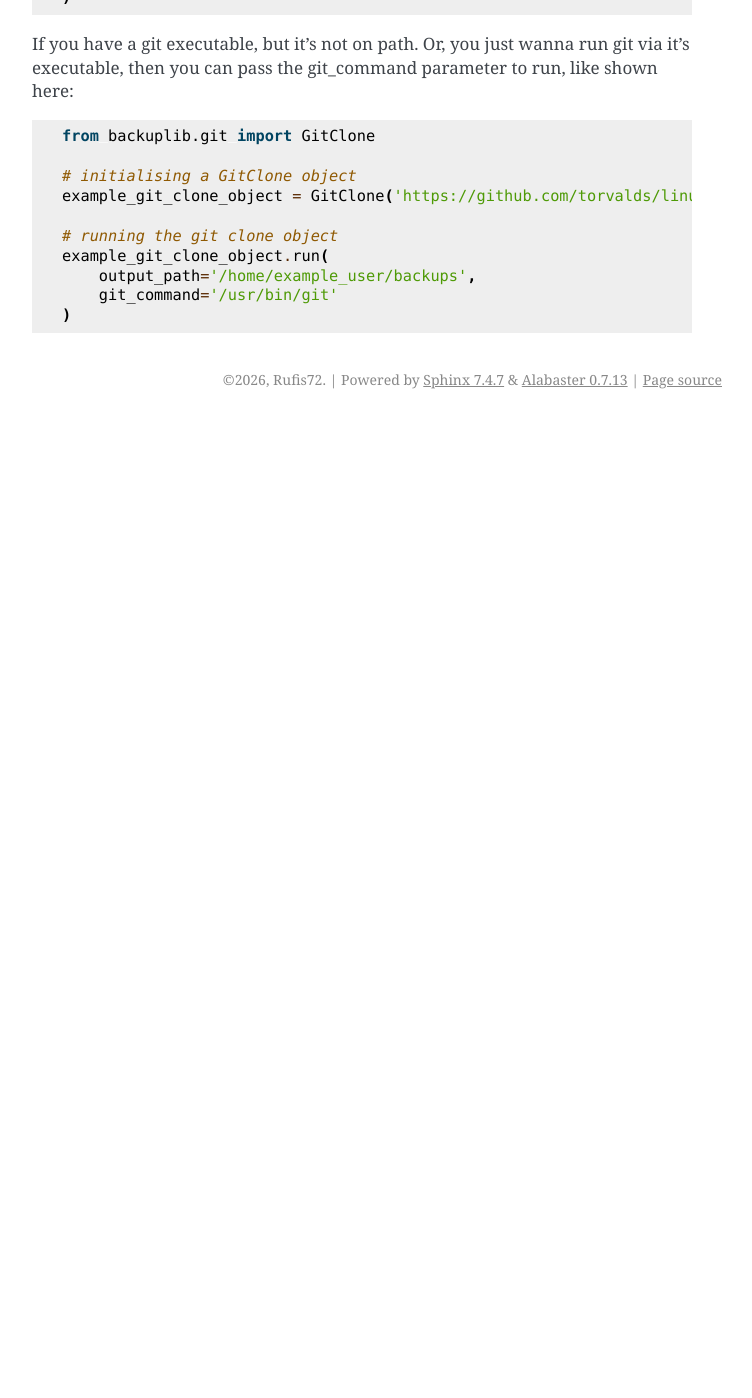
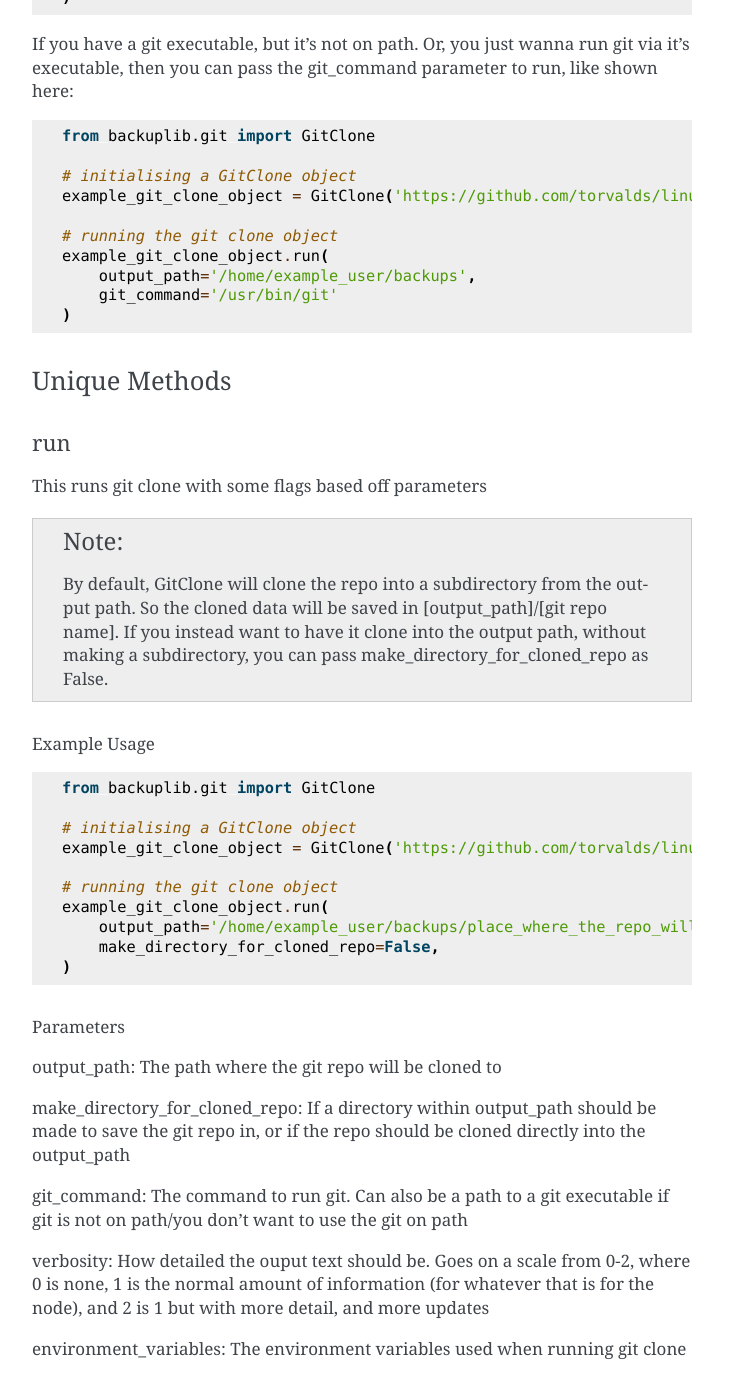
Before and after one commit to Rufis72/backuplib, a Sphinx documentation site: the page built from docs/source/nodes/node_objects/git/git_clone.rst, in a window 1280 px wide and 1400 px high, scrolled down 545 px. Shown: the whole window, without its empty margins (388-1140 px from the left). Built offline with Sphinx 7.4.7, drawn with Linux system fonts in a browser that asks for light colours; before the commit the page ends 964 px from its top, so only the background shows below that; some of the changed text lies outside the part shown.

Commit message:
Updated the GitClone docs to match the new format

```diff
--- a/docs/source/nodes/node_objects/git/git_clone.rst
+++ b/docs/source/nodes/node_objects/git/git_clone.rst
@@ -3,7 +3,7 @@ GitClone
 
 This object runs ``git clone``, with some extra features.
 
-Usage
+Example Usage
 ++++++
 
 By default, GitClone will clone the repo into a subdirectory from the output path. So the cloned data will be saved in [output_path]/[git repo name].
@@ -37,3 +37,44 @@ If you have a git executable, but it's not on path. Or, you just wanna run git v
         output_path='/home/example_user/backups',
         git_command='/usr/bin/git'
     )
+
+Unique Methods
+---------------
+
+run
+^^^^^^^^^^^^^
+
+This runs git clone with some flags based off parameters
+
+.. note::
+    By default, GitClone will clone the repo into a subdirectory from the output path. So the cloned data will be saved in [output_path]/[git repo name].
+    If you instead want to have it clone into the output path, without making a subdirectory, you can pass make_directory_for_cloned_repo as False.
+
+Example Usage
+#####################
+
+.. code-block:: python
+
+    from backuplib.git import GitClone
+
+    # initialising a GitClone object
+    example_git_clone_object = GitClone('https://github.com/torvalds/linux')
+
+    # running the git clone object
+    example_git_clone_object.run(
+        output_path='/home/example_user/backups/place_where_the_repo_will_be_cloned',
+        make_directory_for_cloned_repo=False,
+    )
+
+Parameters
+##################
+
+output_path: The path where the git repo will be cloned to
+
+make_directory_for_cloned_repo: If a directory within output_path should be made to save the git repo in, or if the repo should be cloned directly into the output_path
+
+git_command: The command to run git. Can also be a path to a git executable if git is not on path/you don't want to use the git on path
+
+verbosity: How detailed the ouput text should be. Goes on a scale from 0-2, where 0 is none, 1 is the normal amount of information (for whatever that is for the node), and 2 is 1 but with more detail, and more updates
+
+environment_variables: The environment variables used when running git clone
```
